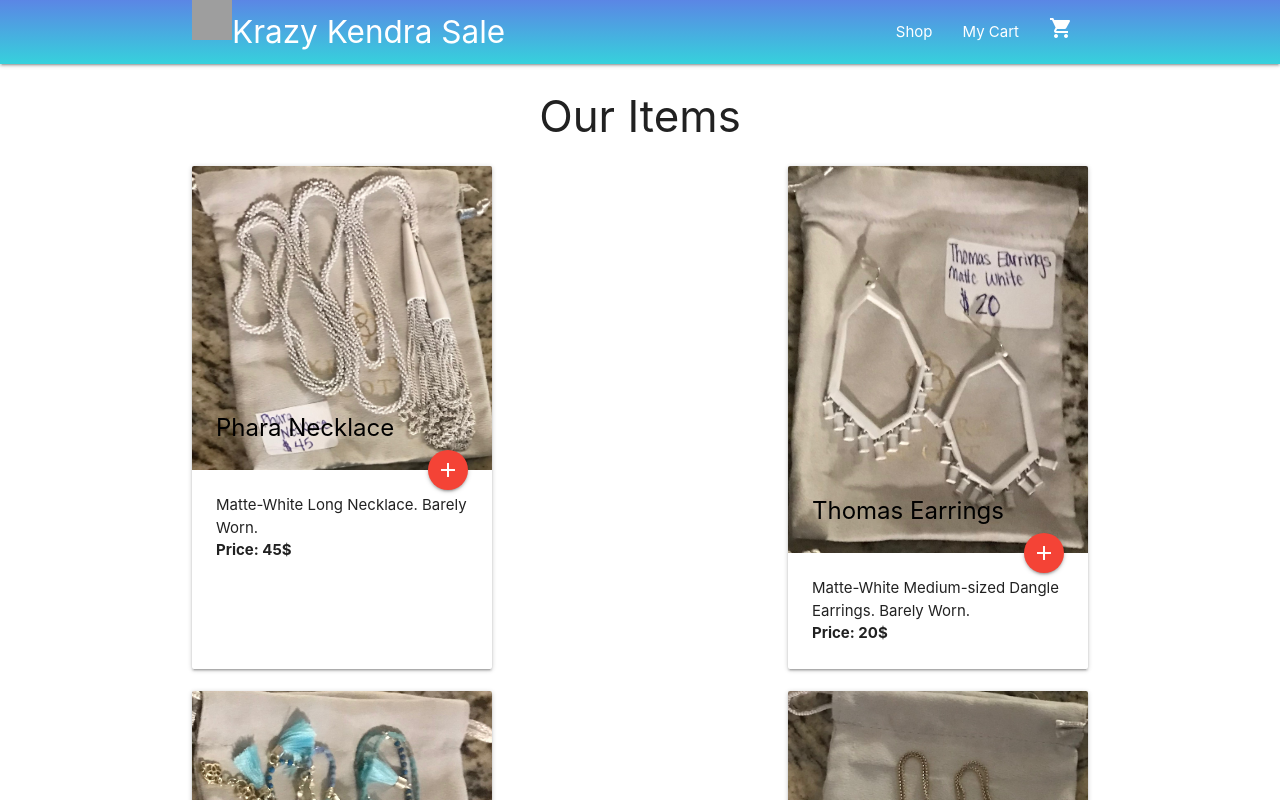
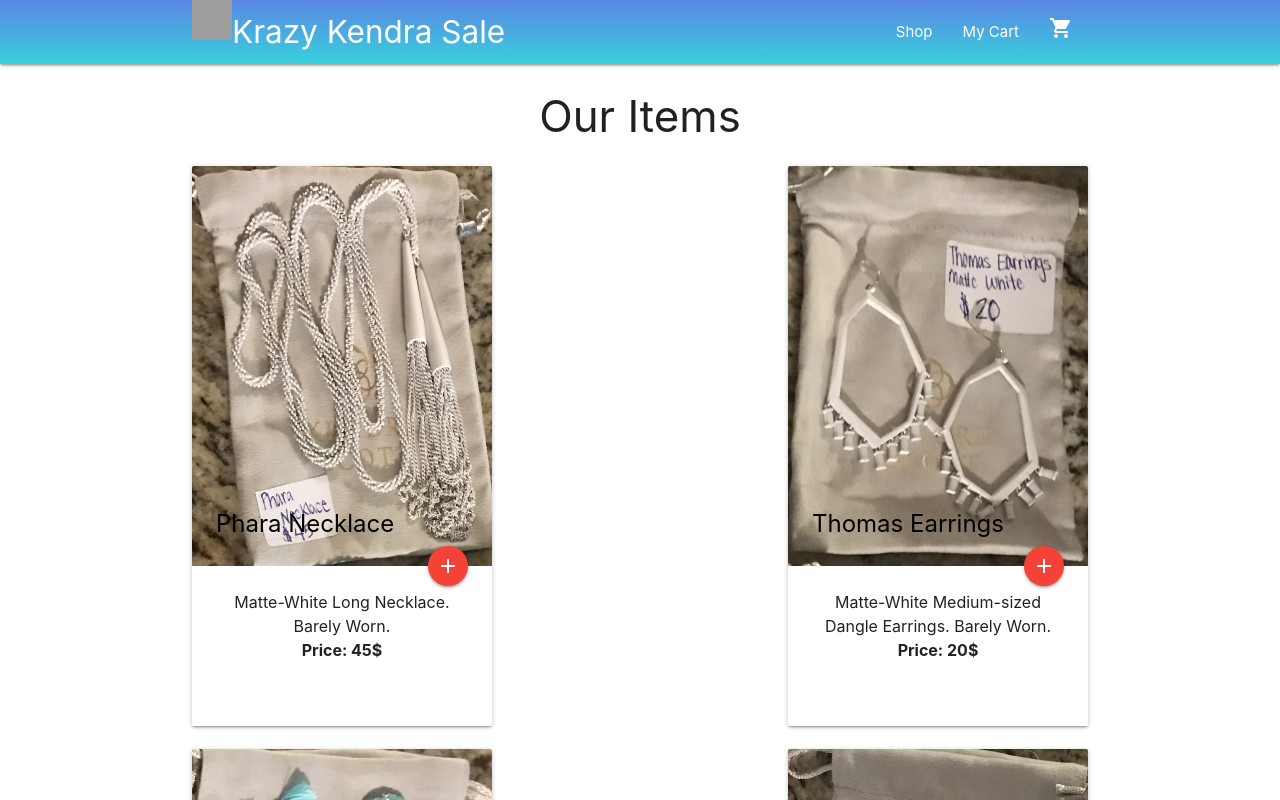
Before and after one commit to emgrebe/React-Ecommerce-Site, a React (Create React App) app: page / in a window 1280 px wide. Shown: the top 800 px of the page. Built offline with nearby package versions, Linux system fonts and the light colour scheme; grey boxes are pictures that could not be loaded.

Commit message:
align card images and description

```diff
--- a/package.json
+++ b/package.json
@@ -3,12 +3,16 @@
   "version": "0.1.0",
   "private": true,
   "dependencies": {
+    "express": "^4.17.1",
+    "mongoose": "^5.7.7",
+    "morgan": "^1.9.1",
     "react": "^16.10.2",
     "react-dom": "^16.10.2",
     "react-redux": "^7.1.1",
     "react-router-dom": "^5.1.2",
     "react-scripts": "3.2.0",
-    "redux": "^4.0.4"
+    "redux": "^4.0.4",
+    "serve-favicon": "^2.5.0"
   },
   "scripts": {
     "start": "react-scripts start",
--- a/src/components/Home/Home.css
+++ b/src/components/Home/Home.css
@@ -32,3 +32,16 @@ img {
 .item-desc{
   align-self:center;
 }
+
+.card-image, img {
+  height: 50vh;
+}
+
+.card {
+  height: 70vh;
+  font-size: 2vh;
+}
+
+.card-content {
+  text-align: center;
+}
```
Also changed, not shown: 1 other file (tests, documents, lock files or other folders).
